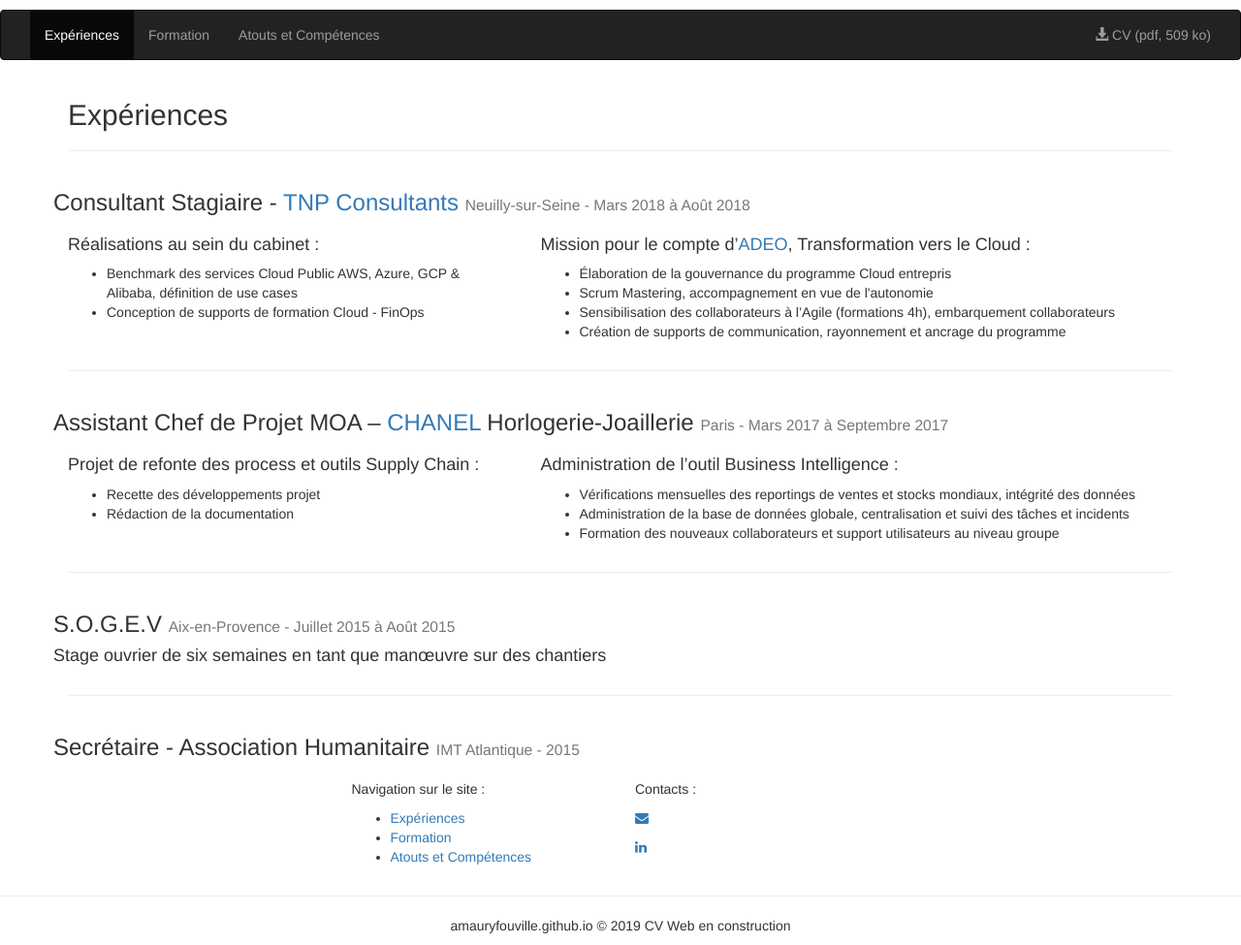
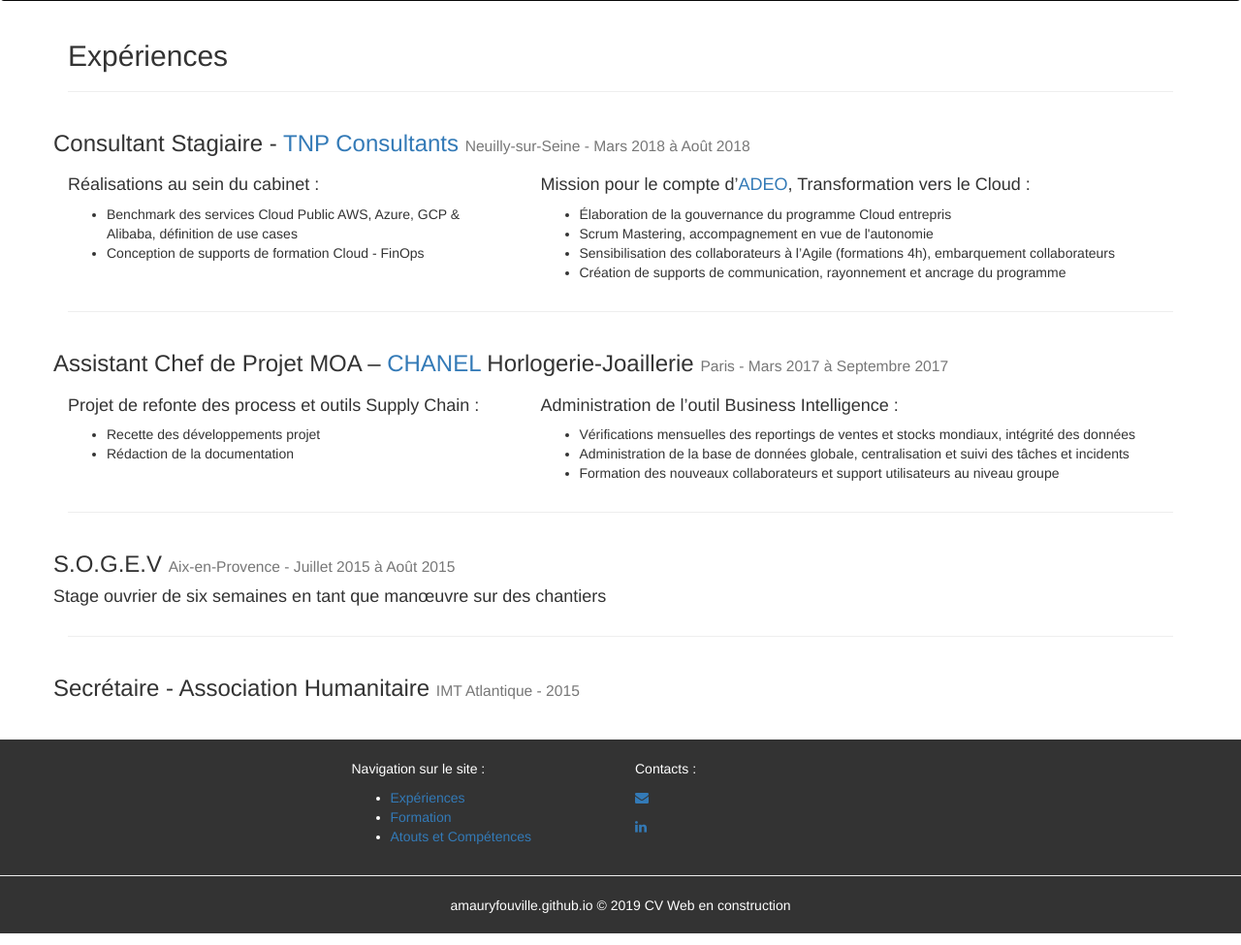
Before and after one commit to amauryfouville/website, a Flask app: page / in a window 1280 px wide. Shown: the part 301-1276 px from the top of the page at 97% size. Run offline with Flask 2, Linux system fonts and the light colour scheme; some libraries are stand-ins or nearby versions.

Commit message:
Update index.html

```diff
--- a/templates/index.html
+++ b/templates/index.html
@@ -6,7 +6,7 @@
   <meta name="viewport" content="width=device-width, initial-scale=1">
   <link href="https://maxcdn.bootstrapcdn.com/font-awesome/4.4.0/css/font-awesome.min.css" rel="stylesheet"/>
   <link rel="stylesheet" href="https://maxcdn.bootstrapcdn.com/bootstrap/3.3.7/css/bootstrap.min.css">
-  <link rel="stylesheet" href="{{ url_for('static', filename='css/style2.css') }}">
+  <link rel="stylesheet" href="{{ url_for('static', filename='css/style.css') }}">
   <script type="text/javascript" src="https://ajax.googleapis.com/ajax/libs/jquery/3.3.1/jquery.min.js"></script>
   <script type="text/javascript" src="https://maxcdn.bootstrapcdn.com/bootstrap/3.3.7/js/bootstrap.min.js"></script>
   <script type="text/javascript" src="{{ url_for('static', filename='js/js.js') }}"></script>
@@ -15,16 +15,13 @@
   <!-- body test2-->
 
 <body>
-
-  <!-- header -->
+  <main class="wrapper">
     <div class="jumbotron jumbotron-fluid text-center">
         <h1 class="display-4">Amaury Fouville</h1>
         <h2>Double diplôme <abbr title="Institut Mines Télécom">IMT</abbr> Atlantique - <abbr title="Grenoble École de Management">GEM</abbr><br>
             CDI à partir de <time datetime="2019-07">Juillet 2019</time>
         </h2>
       </div>
-</div>
-
     <!-- Barre de navigation -->
     <nav class="navbar navbar-inverse">
       <div class="container-fluid">
@@ -117,8 +114,12 @@
       <div class="row">
         <h3>Secrétaire - Association Humanitaire <small> IMT Atlantique - <time datetime="2015">2015</time></small><h3>
       </div>
+    </div>
+    <div class='push'></div>
+  </main>
 
-</div>
+  <!-- header -->
+
 
 <footer class="footer">
   <div class="container">
```
Lines whose indentation alone changed are shown as unchanged.
